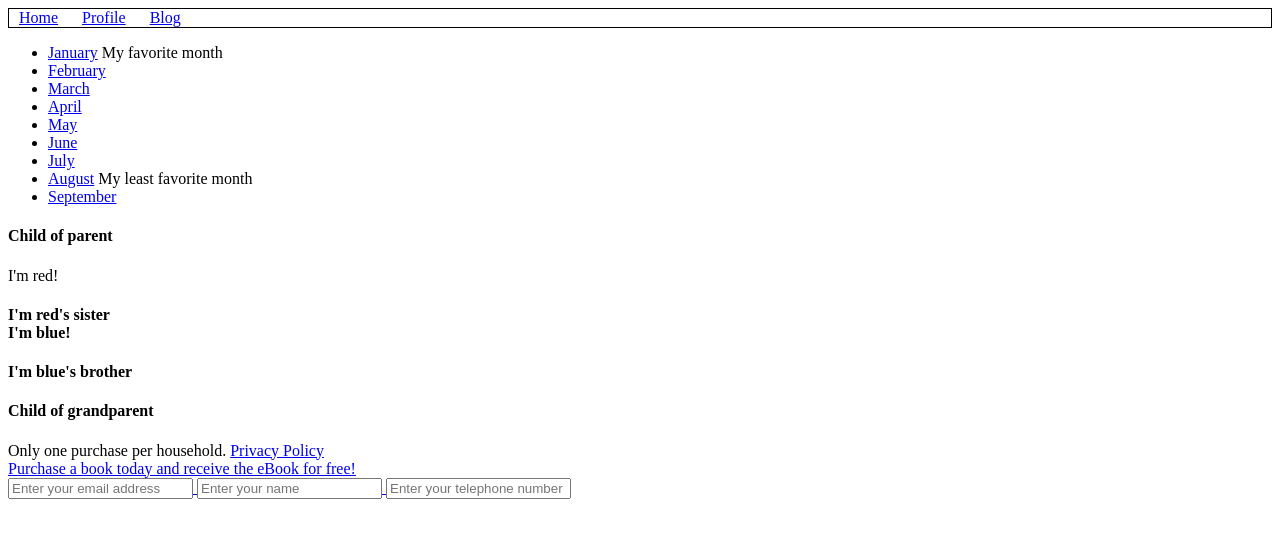
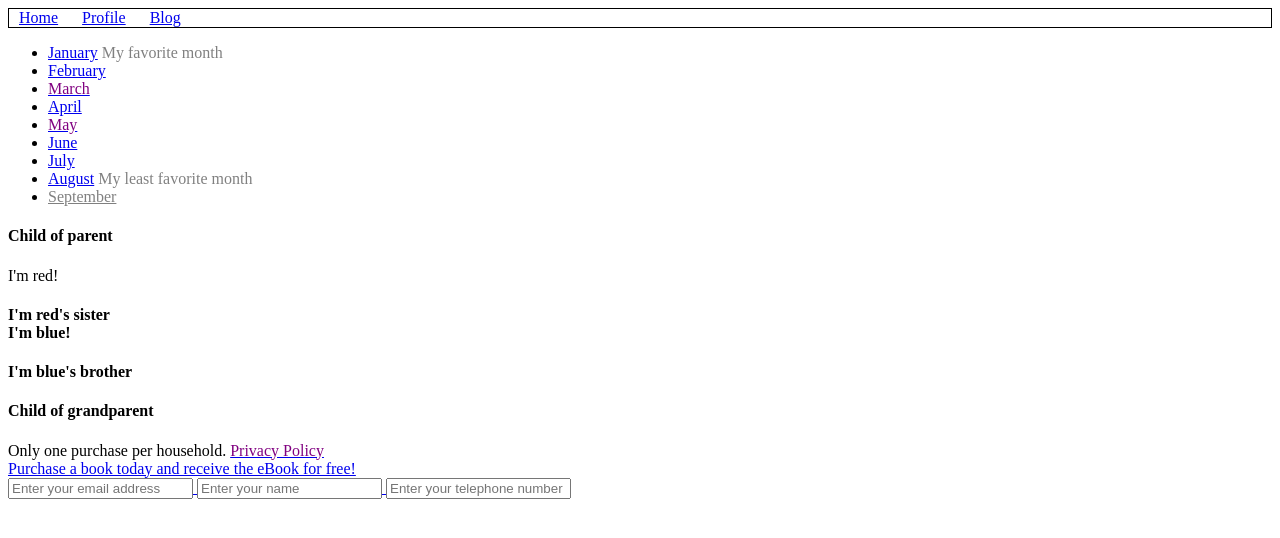
Before and after one commit to sarahmorris926/NSS-css-article-styling, a plain HTML site: page index.html in a window 1280 px wide. Drawn offline with Linux system fonts and the light colour scheme.

Commit message:
Completed number 4 from challenge

```diff
--- a/index.html
+++ b/index.html
@@ -19,6 +19,7 @@
       </nav>
     </header>
 
+    <article>
       <section>
         <div class="month-list">
           <ul>
@@ -78,6 +79,8 @@
         </div>
       </section>
 
+    </article>
+
     <footer class="padded">
 
       <div class="disclaimer">
@@ -101,5 +104,6 @@
       </span>
 
     </footer>
+
   </body>
 </html>
--- a/selectors.css
+++ b/selectors.css
@@ -14,3 +14,11 @@ header li {
     display: inline;
     margin: 10px;
 }
+
+.disabled {
+    color: grey;
+}
+
+a .disabled {
+    color: purple;
+}
```
Lines whose indentation alone changed are shown as unchanged.
